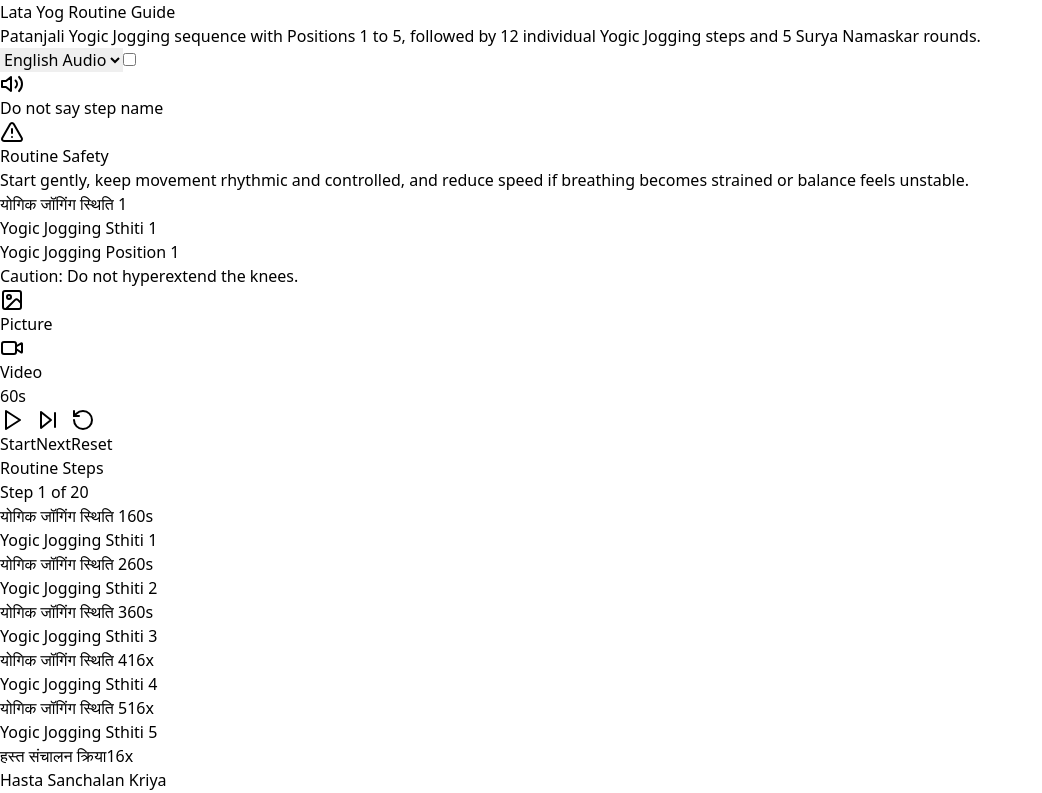
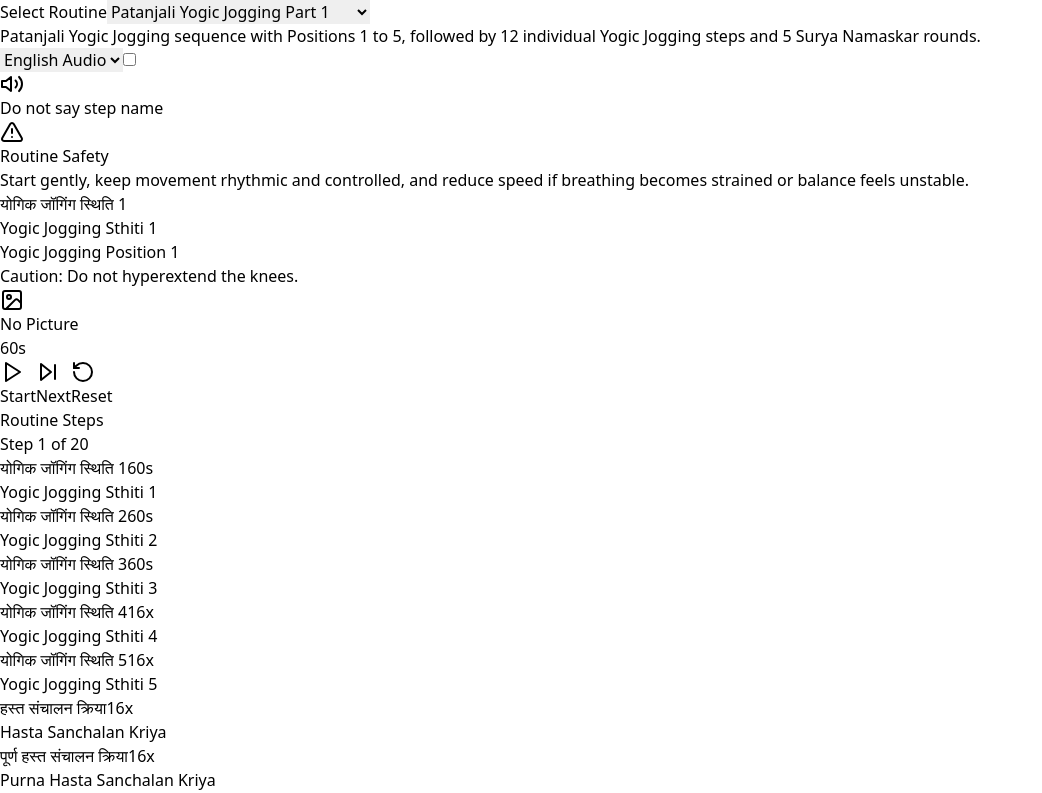
Before and after one commit to ITSecGuru/V5GeminiYogguide, a React (Vite) app: page / in a window 1280 px wide. Shown: the top 793 px of the page, without its empty margins (0-1042 px from the left). Built offline with nearby package versions, Linux system fonts and the light colour scheme.

Commit message:
Update App.jsxdropdown, countdown and pic error

```diff
--- a/src/App.jsx
+++ b/src/App.jsx
@@ -12,20 +12,49 @@
   const [language, setLanguage] = useState('en');
   const [omitStepName, setOmitStepName] = useState(false);
 
+  // State for the live countdown timer
+  const [timeLeft, setTimeLeft] = useState(0);
+
   const activeStep = currentRoutine.steps[activeStepIndex];
 
+  // Calculate the required time whenever the step changes
   useEffect(() => {
-    if (isPlaying) {
+    if (activeStep) {
+      if (activeStep.type === 'time') {
+        setTimeLeft(activeStep.duration);
+      } else if (activeStep.type === 'reps') {
+        // Default: 5 seconds per repetition
+        setTimeLeft(activeStep.reps * 5);
+      }
+    }
+  }, [activeStepIndex, currentRoutine, activeStep]);
+
+  // The ticking countdown clock
+  useEffect(() => {
+    let interval = null;
+    if (isPlaying && timeLeft > 0) {
+      interval = setInterval(() => {
+        setTimeLeft((prev) => prev - 1);
+      }, 1000);
+    } else if (isPlaying && timeLeft === 0) {
+      handleNext(); // Auto-advance when time is up
+    }
+    return () => clearInterval(interval);
+  }, [isPlaying, timeLeft]);
+
+  // Trigger audio on step change
+  useEffect(() => {
+    if (isPlaying && activeStep && timeLeft === (activeStep.type === 'time' ? activeStep.duration : activeStep.reps * 5)) {
       playAudioPrompt(activeStep, language, omitStepName);
     }
-  }, [activeStepIndex, isPlaying, language, omitStepName]);
+  }, [activeStepIndex, isPlaying, language, omitStepName, activeStep, timeLeft]);
 
   const handleNext = () => {
     if (activeStepIndex < currentRoutine.steps.length - 1) {
       setActiveStepIndex(prev => prev + 1);
     } else {
       setIsPlaying(false);
-      alert("Routine Complete!");
+      alert("Routine Complete. Well done!");
     }
   };
 
@@ -35,16 +64,42 @@
     if (window.speechSynthesis) window.speechSynthesis.cancel();
   };
 
+  // The Routine Picker Dropdown Handler
+  const handleRoutineChange = (e) => {
+    const selected = routines.find(r => r.id === e.target.value);
+    setCurrentRoutine(selected);
+    setActiveStepIndex(0);
+    setIsPlaying(false);
+  };
+
+  if (!activeStep) return null;
+
   return (
     <div className="min-h-screen flex flex-col md:flex-row max-w-7xl mx-auto p-4 gap-6">
       <main className="flex-1 flex flex-col gap-6">
+
+        {/* Header with Routine Dropdown */}
         <header className="bg-white p-6 rounded-xl shadow-sm border border-slate-200">
-          <div className="flex flex-col md:flex-row justify-between items-start md:items-center mb-4 gap-4">
-            <div>
-              <h1 className="text-2xl font-bold text-slate-800">Lata Yog Routine Guide</h1>
-              <p className="text-slate-500 text-sm mt-1">{currentRoutine.description}</p>
+          <div className="flex flex-col mb-4 gap-4">
+
+            {/* ROUTINE PICKER */}
+            <div className="flex flex-col w-full md:max-w-md">
+              <label className="text-xs font-bold text-slate-500 uppercase tracking-wider mb-1">Select Routine</label>
+              <select
+                className="text-lg font-bold bg-slate-100 border border-slate-300 rounded-lg px-4 py-2 text-slate-800 focus:ring-indigo-500"
+                value={currentRoutine.id}
+                onChange={handleRoutineChange}
+              >
+                {routines.map(r => (
+                  <option key={r.id} value={r.id}>{r.label}</option>
+                ))}
+              </select>
             </div>
-            <div className="flex flex-col gap-2 bg-slate-50 p-3 rounded-lg border border-slate-200">
+
+            <p className="text-slate-500 text-sm mt-1">{currentRoutine.description}</p>
+
+            {/* Audio Settings */}
+            <div className="flex flex-col md:flex-row gap-4 bg-slate-50 p-3 rounded-lg border border-slate-200 items-start md:items-center">
               <select
                 className="bg-white border border-slate-300 rounded px-2 py-1 text-sm font-medium"
                 value={language}
@@ -65,6 +120,7 @@
               </label>
             </div>
           </div>
+
           <div className="bg-amber-50 border border-amber-200 rounded-lg p-3 flex gap-3 text-amber-800 text-sm">
             <AlertTriangle className="w-5 h-5 flex-shrink-0" />
             <div>
@@ -74,6 +130,7 @@
           </div>
         </header>
 
+        {/* Current Step Panel */}
         <section className="bg-white p-6 rounded-xl shadow-sm border border-slate-200 flex-1 flex flex-col relative">
           <div className="text-center mb-6">
             <h2 className="text-4xl font-bold text-slate-800 mb-2">{activeStep.names.devanagari}</h2>
@@ -87,23 +144,42 @@
             </div>
           )}
 
-          <div className="flex justify-center gap-4 mb-6">
-            <div className="w-32 h-24 bg-slate-100 rounded border border-slate-200 flex flex-col items-center justify-center text-slate-400">
-              <ImageIcon className="w-6 h-6 mb-1" />
-              <span className="text-xs">Picture</span>
-            </div>
-            <div className="w-32 h-24 bg-slate-100 rounded border border-slate-200 flex flex-col items-center justify-center text-slate-400">
-              <Video className="w-6 h-6 mb-1" />
-              <span className="text-xs">Video</span>
-            </div>
+          {/* Dynamic Media Placeholders */}
+          <div className="flex justify-center items-center gap-6 mb-6">
+            {/* Picture: Tries to load specific image, falls back to default.jpg if missing */}
+            {activeStep.pictureUrl ? (
+              <img
+                src={activeStep.pictureUrl}
+                alt={activeStep.names.roman}
+                className="w-48 h-32 object-cover bg-slate-100 rounded-lg border border-slate-200 shadow-sm"
+                onError={(e) => {
+                  e.target.onerror = null; // Prevents an infinite loop if default.jpg is also missing
+                  e.target.src = '/assets/images/default.jpg';
+                }}
+              />
+            ) : (
+              <div className="w-32 h-24 bg-slate-50 rounded border border-slate-200 flex flex-col items-center justify-center text-slate-400">
+                <ImageIcon className="w-6 h-6 mb-1 opacity-50" />
+                <span className="text-xs">No Picture</span>
+              </div>
+            )}
+
+            {/* Video: Entirely hidden if the link is missing */}
+            {activeStep.videoUrl && (
+              <a href={activeStep.videoUrl} target="_blank" rel="noreferrer" className="w-48 h-32 bg-indigo-50 hover:bg-indigo-100 transition-colors rounded-lg border border-indigo-200 flex flex-col items-center justify-center text-indigo-600 shadow-sm cursor-pointer">
+                <Video className="w-8 h-8 mb-2" />
+                <span className="text-sm font-medium">Watch Video</span>
+              </a>
+            )}
           </div>
 
+          {/* Pass the ticking timeLeft down to the visualizer */}
           <ControlsPanel
             isPlaying={isPlaying}
             onTogglePlay={() => setIsPlaying(!isPlaying)}
             onNext={handleNext}
             onReset={handleReset}
-            activeStep={activeStep}
+            activeStep={{...activeStep, duration: timeLeft, type: 'time'}}
           />
         </section>
       </main>
```
